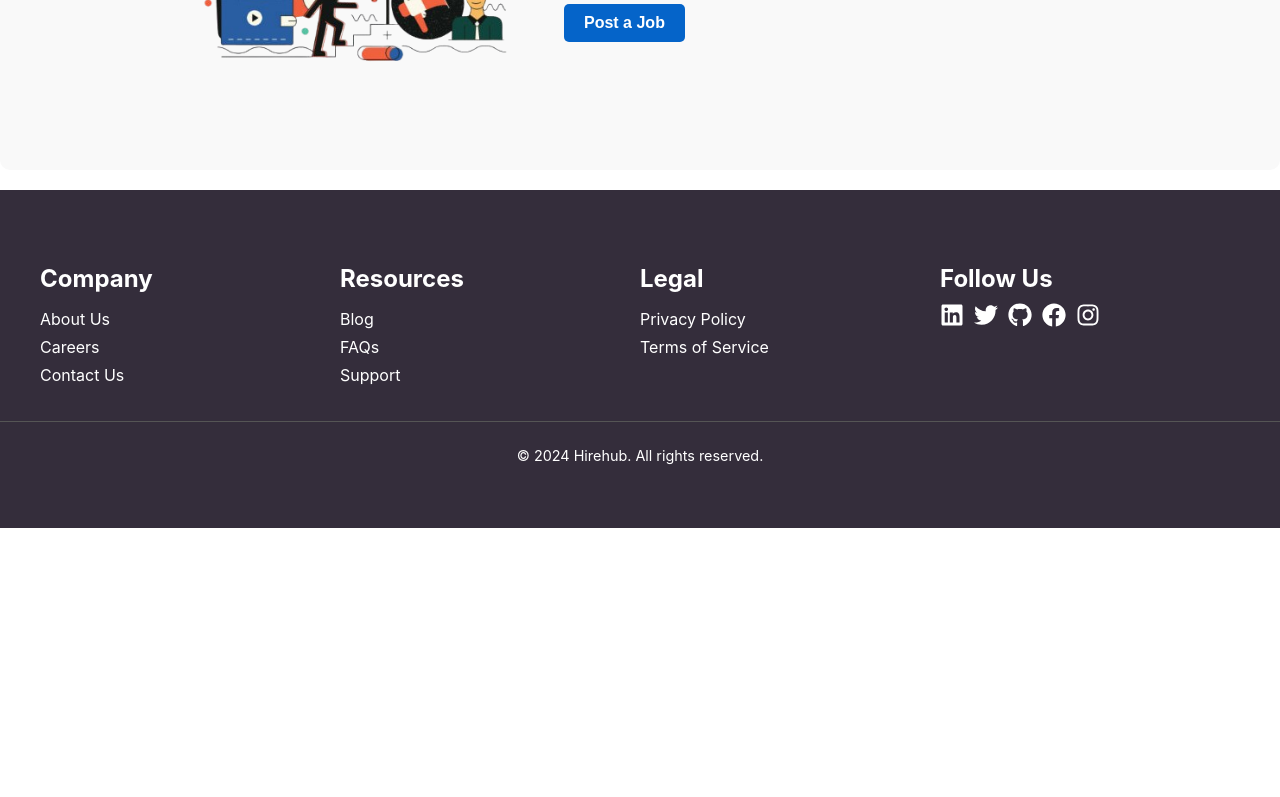
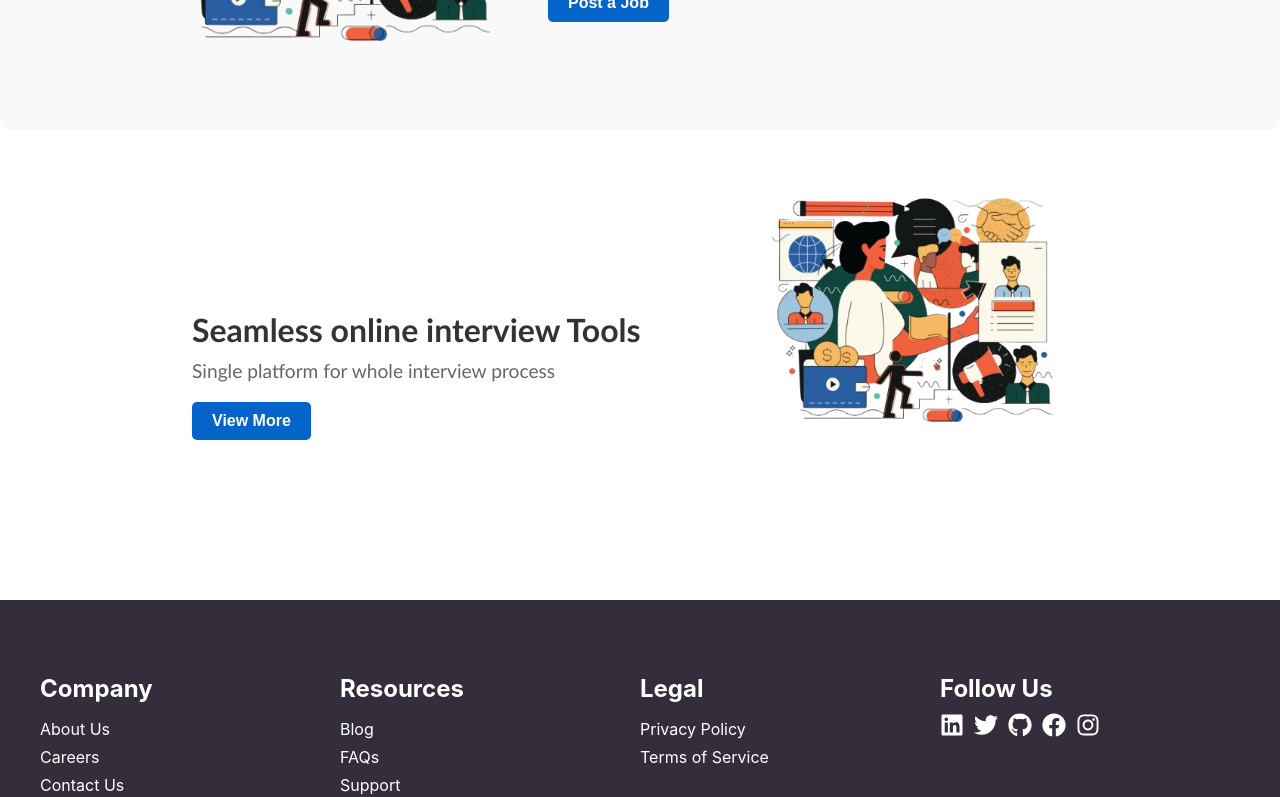
Before and after one commit to Yashgabani845/hiring-portal, a React (Create React App) app in the folder hiring-portal/: page / in a window 1280 px wide. Shown: the part 1238-2035 px from the top of the page. Before the commit the page ends 1766 px from the top, so only its background shows below. Built offline with nearby package versions, Linux system fonts and the light colour scheme.

Commit message:
homepage updated

```diff
--- /dev/null
+++ b/hiring-portal/src/CSS/interview.css
@@ -0,0 +1,65 @@
+.interview {
+    display: flex;
+    align-items: center;
+
+    border-radius: 8px;
+}
+
+.itext-part {
+    flex: 1;
+    padding-left: 15%;
+    font-family: 'Trebuchet MS', 'Lucida Sans Unicode', 'Lucida Grande', 'Lucida Sans', Arial, sans-serif;
+
+}
+
+.ititle {
+    font-size: 2rem;
+    font-weight: bold;
+    margin-bottom: 10px;
+    color: #333;
+}
+
+.islogan {
+    font-size: 1.2rem;
+    margin-bottom: 20px;
+    color: #666;
+}
+
+.viewbtn {
+    margin-top: 10px;
+}
+
+.viewbtn .btn {
+    padding: 10px 20px;
+    font-size: 16px;
+    background-color: #0564c9;
+    color: #ffffff;
+    border: none;
+    border-radius: 5px;
+    cursor: pointer;
+    width: fit-content;
+    font-weight: 600;
+
+}
+
+.viewbtn .btn:hover {
+    background-color: #0056b3;
+}
+
+.iimg {
+    flex: 1;
+    display: flex;
+    height: 450px;
+    width: 450px;
+}
+
+.iimg img {
+    height: 300px;
+    width: 350px;
+    border-radius: 8px;
+    transition: transform 0.3s ease, box-shadow 0.3s ease;
+}
+
+.iimg img:hover {
+    transform: scale(1.05);
+}
--- a/hiring-portal/src/CSS/job.css
+++ b/hiring-portal/src/CSS/job.css
@@ -55,8 +55,3 @@
 .job-details ul li {
     margin-bottom: 5px;
 }
-.recommand{
-    display: flex;
-    flex-direction: row;
-    align-items: center;
-}
--- a/hiring-portal/src/CSS/jobcard.css
+++ b/hiring-portal/src/CSS/jobcard.css
@@ -41,7 +41,7 @@
     color: #777;
 }
 
-.role {
+.jobrole {
     font-size: 1em;
     font-weight: bold;
     text-align: center;
--- a/hiring-portal/src/CSS/postview.css
+++ b/hiring-portal/src/CSS/postview.css
@@ -1,7 +1,6 @@
 .postview {
     display: flex;
     align-items: center;
-    padding: 20px;
     background-color: #f9f9f9;
     border-radius: 10px;
     margin: 20px 0;
--- a/hiring-portal/src/Components/Homepage.jsx
+++ b/hiring-portal/src/Components/Homepage.jsx
@@ -4,9 +4,10 @@ import HeroSection from "./HeroSection";
 import MiddleView from "./MiddleView";
 import PostView from "./Postview";
 import Footer from "./Footer";
+import Interview from "./Interview";
 const Homepage=()=>{
     return(
-        <><Navbar /><HeroSection /><MiddleView/><PostView/><Footer/></>
+        <><Navbar /><HeroSection /><MiddleView/><PostView/><Interview/><Footer/></>
     )
 }
 export default Homepage;
--- /dev/null
+++ b/hiring-portal/src/Components/Interview.jsx
@@ -0,0 +1,22 @@
+import React from "react";
+import getty from "../postjobs.png";
+import "../CSS/interview.css"
+const Interview = () => {
+    return (
+        <div className="interview">
+            <div className="itext-part">
+                <div className="ititle">Seamless online interview Tools </div>
+                <div className="islogan">Single platform for whole interview process</div>
+                <div className="viewbtn">
+                    <button className="btn">View More</button>
+                </div>
+            </div>
+
+            <div className="iimg">
+                <img src={getty} alt="Interview Preparation" />
+            </div>
+        </div>
+    );
+};
+
+export default Interview;
--- a/hiring-portal/src/Components/Jobcard.jsx
+++ b/hiring-portal/src/Components/Jobcard.jsx
@@ -11,7 +11,7 @@ const Jobcard = ({ id, comlogo, company, rating, reviews, role }) => {
                 <div className="rating">{rating}</div>
                 <div className="review">{reviews} </div>
             </div>
-            <div className="role">{role}</div>
+            <div className="jobrole">{role}</div>
             <div className="viewjob">
                 <Link to={`/job/${id}`}><button>View Job</button></Link>
             </div>
--- a/hiring-portal/src/Components/Jobpage.jsx
+++ b/hiring-portal/src/Components/Jobpage.jsx
@@ -7,7 +7,6 @@ const Jobpage = () => {
     const [selectedLocations, setSelectedLocations] = useState([]);
 
     const locations = [
-
             { value: 'amd', label: 'Ahmedabad' },
             { value: 'sur', label: 'Surat' },
             { value: 'raj', label: 'Rajkot' },
```
Also changed, not shown: hiring-portal/src/gett.jpg (added), hiring-portal/src/interview.png (added).
